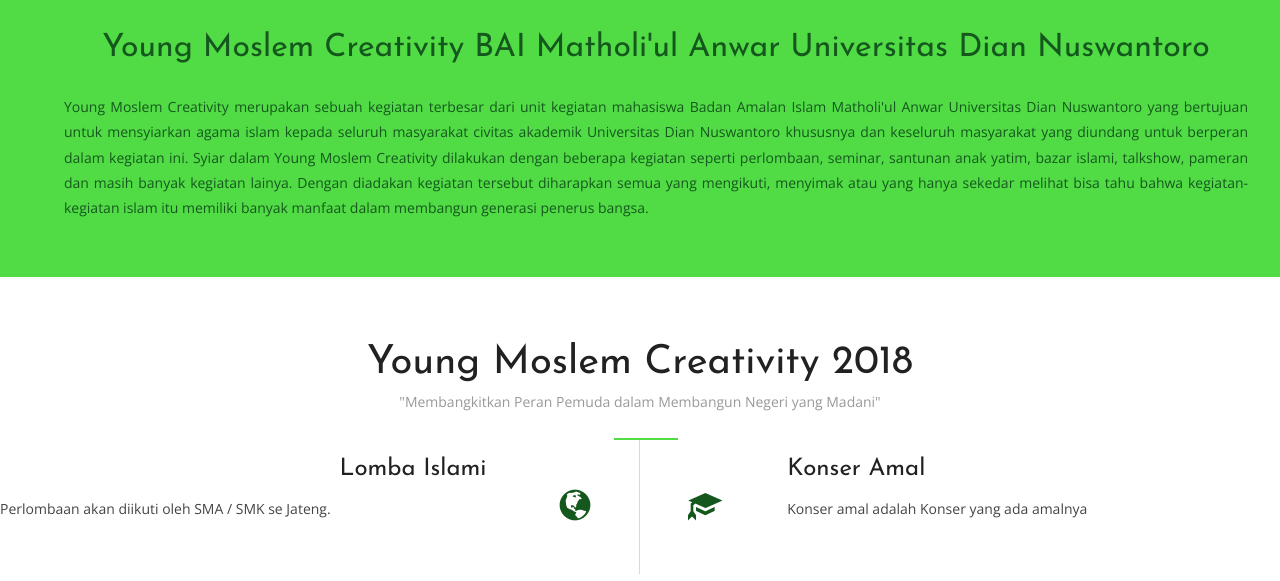
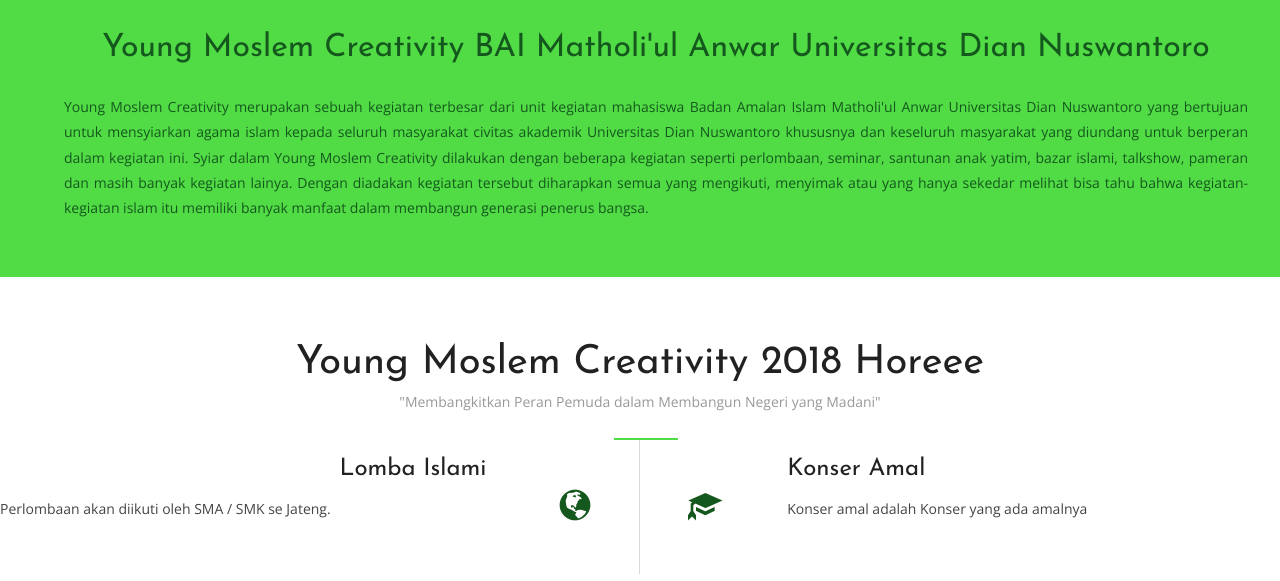
Before and after one commit to dannub/web-ymc, a PHP site: page / in a window 1280 px wide. Shown: the part 622-1203 px from the top of the page. Run offline with PHP 8.4, Linux system fonts and the light colour scheme.

Commit message:
nambah seseuatu

```diff
--- a/index.php
+++ b/index.php
@@ -124,7 +124,7 @@ universitas dian nuswantoro, young Moslem creativity, ymc, Moslem creativity, ym
 <!-- about -->
 	<div class="about" id="about">
 		<div class="container">
-			<h3>Young Moslem Creativity 2018</h3>
+			<h3>Young Moslem Creativity 2018 horeee</h3>
 			<p class="dolor">"Membangkitkan Peran Pemuda dalam Membangun Negeri yang Madani"</p>
 			<div class="about-grids">
 				<div class="col-sm-6 about-grid about-one">
```
